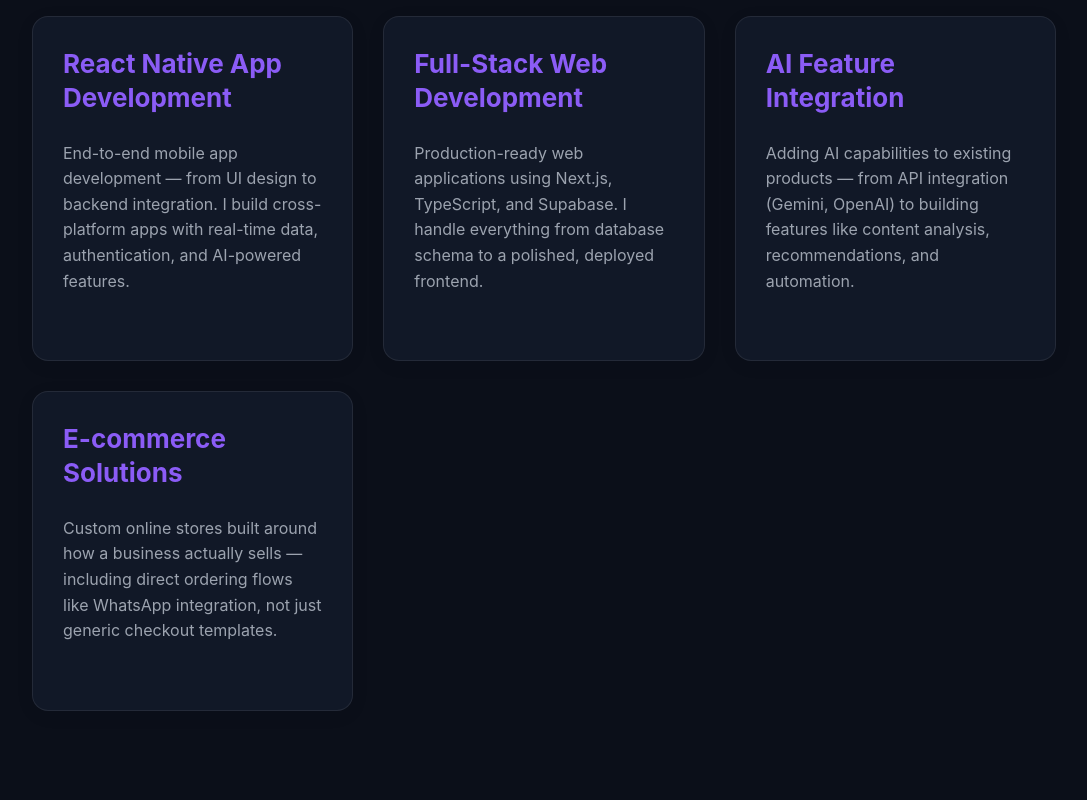
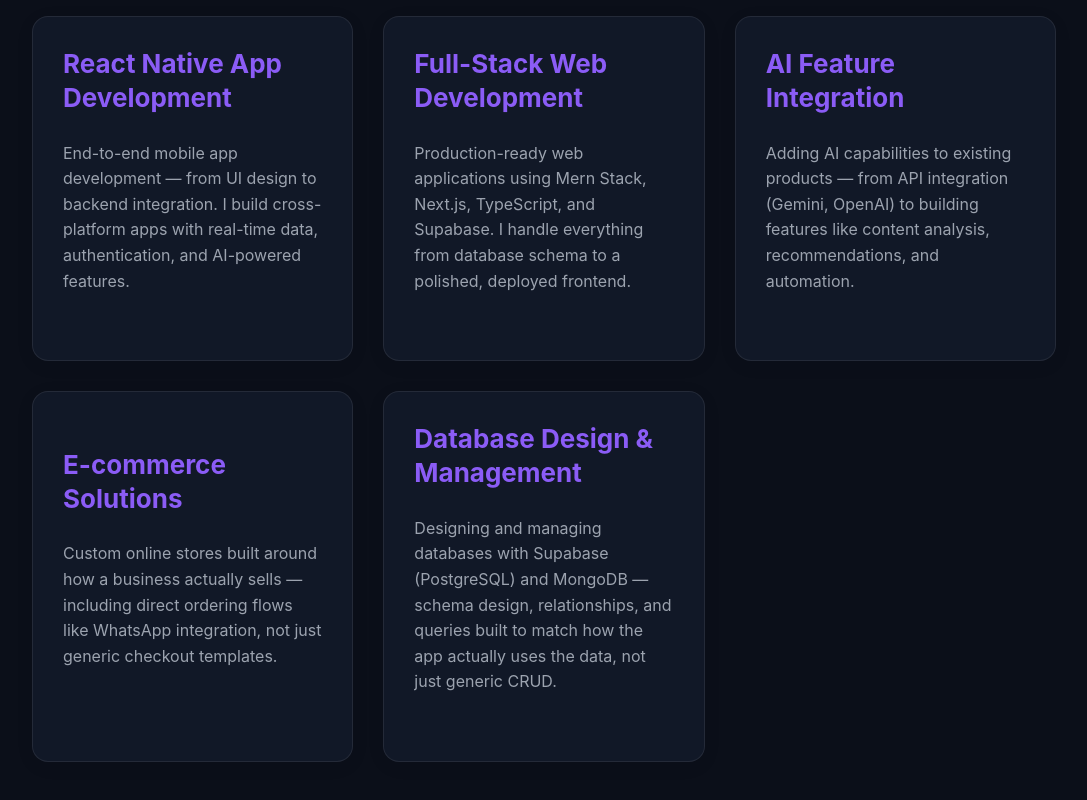
Before and after one commit to vishnujith10/my_portfolio, a React (Vite) app: page / in a window 1280 px wide. Shown: the part 1980-2780 px from the top of the page, without its empty margins (96-1183 px from the left). Built offline with nearby package versions, Linux system fonts and the light colour scheme.

Commit message:
ui-fix-3

```diff
--- a/src/assets/services_data.js
+++ b/src/assets/services_data.js
@@ -7,7 +7,7 @@ const Services_Data = [
     {
         s_no:"02",
         s_name:"Full-Stack Web Development",
-        s_desc:"Production-ready web applications using Next.js, TypeScript, and Supabase. I handle everything from database schema to a polished, deployed frontend."
+        s_desc:"Production-ready web applications using Mern Stack, Next.js, TypeScript, and Supabase. I handle everything from database schema to a polished, deployed frontend."
     },
     {
         s_no:"03",
@@ -19,6 +19,11 @@ const Services_Data = [
         s_name:"E-commerce Solutions",
         s_desc:"Custom online stores built around how a business actually sells — including direct ordering flows like WhatsApp integration, not just generic checkout templates."
     },
+    {
+        s_no:"05",
+        s_name:"Database Design & Management",
+        s_desc:"Designing and managing databases with Supabase (PostgreSQL) and MongoDB — schema design, relationships, and queries built to match how the app actually uses the data, not just generic CRUD."
+    },
 ]
 
 export default Services_Data;
```
